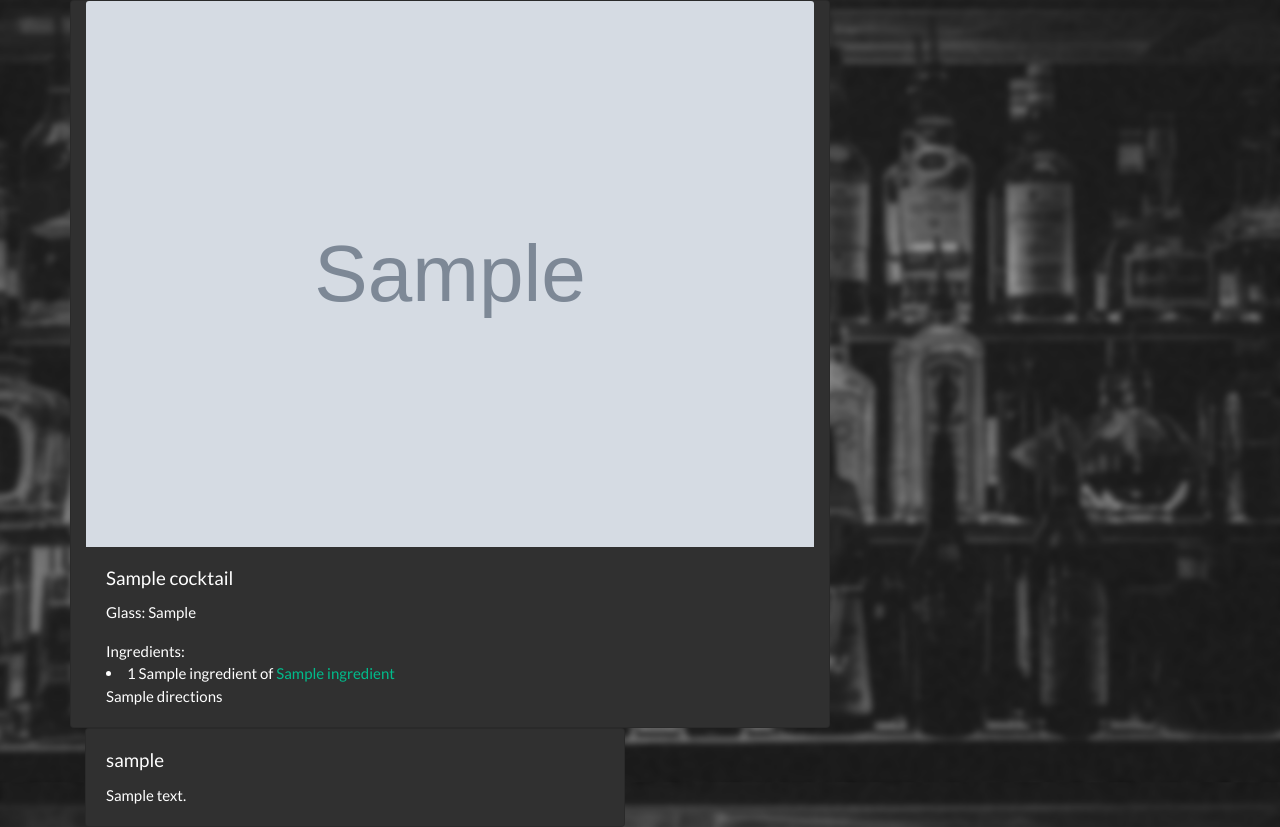
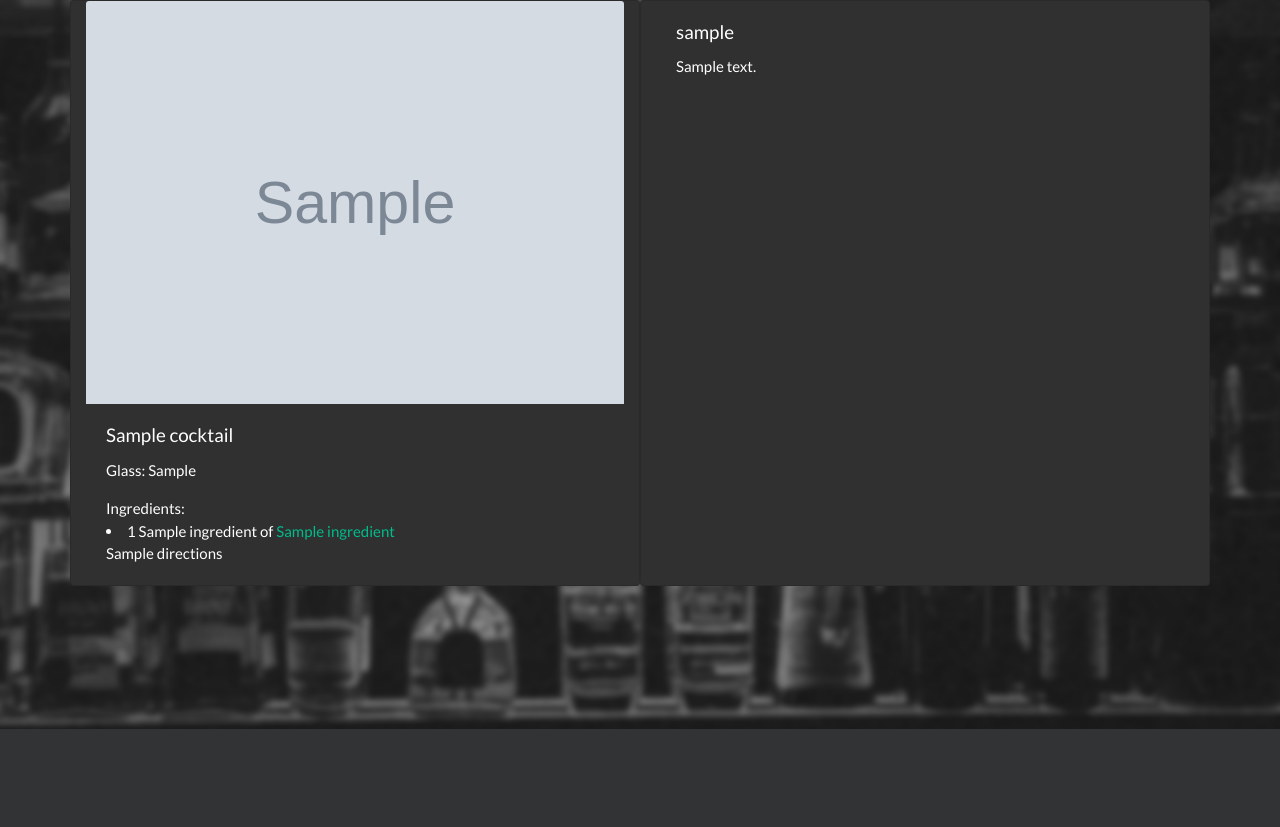
Before and after one commit to jourm/TheCocktailCollection, a Flask app: template templates/get_cocktail.html in a window 1280 px wide. Shown: the part 71-898 px from the top of the page. After the commit the page ends 800 px from the top, so only its background shows below. Run offline with Flask 2, Linux system fonts and the light colour scheme; the template is opened without the code that fills it: most values are stand-ins (such as "Sample title", 1, 10 or a date in 2020); grey boxes marked "Sample" are stand-in pictures; some libraries are stand-ins or nearby versions.

Commit message:
adjust styling of cards on multiple pages

```diff
--- a/templates/add_cocktail.html
+++ b/templates/add_cocktail.html
@@ -4,7 +4,7 @@ Add New Cocktail Recipe
 {% endblock %}
 {% block content %}
 <div class="row">
-	<div class="card col-sm-12 col-md-8">
+	<div class="card col-sm-12 col-md-8 center-card">
 		<form method="POST" action="/add_cocktail">
 			<div class="form-group">
 				<label for="name">Name</label>
--- a/templates/add_ingredient.html
+++ b/templates/add_ingredient.html
@@ -5,7 +5,7 @@ Add Ingredient
 
 {% block content %}
 <div class="row">
-	<div class="card col-sm-12 col-md-8">
+	<div class="card col-sm-12 col-md-8 center-card">
 		<form method="POST" action="/add_ingredient">
 			<div class="form-group">
 				<label for="name">Ingredient</label>
@@ -18,7 +18,7 @@ Add Ingredient
                  <small>Max 500 characters</small>
 			</div>
 			<div class="form-group">
-				<label for="type">ingredient type</label>
+				<label for="type">Ingredient type</label>
 				<select class="form-control" name="ingType" id="type">
                 {% for type in ingType %}
                  <option value="{{ type['name'] }}"> {{ type['name'] }} </option>
--- a/templates/edit_recepie.html
+++ b/templates/edit_recepie.html
@@ -4,7 +4,7 @@ Edit {{ cocktail[name] }} Recipe
 {% endblock %}
 {% block content %}
 <div class="row">
-	<div class="card col-sm-12 col-md-8">
+	<div class="card col-sm-12 col-md-8 center-card">
 		<form method="POST" action="/edit_recepie/{{ cocktail['_id'] }}">
 			<div class="form-group">
 				<label for="name">Name</label>
--- a/templates/get_cocktail.html
+++ b/templates/get_cocktail.html
@@ -5,7 +5,7 @@
 
 {% block content %}
 <div class="row">
-	<div class="card col-sm-12 col-md-8">
+	<div class="card col-sm-12 col-md-8 col-lg-6">
 		<div>
 			<img src="{{cocktail['img-url'] }}" class="card-img-top" alt="image of cocktail">
 			<div class="card-body">
@@ -14,7 +14,7 @@
                 Ingredients:
 					{% for ingredient in cocktail['ingredients'] %}
 					<li>{{ingredient[0]}} {{ingredient[1]}} of <a
-							href="{{url_for('get_ingredient', ingredient_id=ingredient[2])}}">{{ingredient[3]}} </a>
+							href="{{url_for('get_ingredient', ingredient_id=ingredient[2])}}">{{ingredient[3] | capitalize}} </a>
 					</li>
 					{% endfor %}
 				</ul>
@@ -28,11 +28,8 @@
 			</div>
 		</div>
 	</div>
-
-
-	<div class="col-sm-12 col-md-6">
 	{% for comment in cocktail['comments'] %}
-		<div class="card" >
+	<div class="card col-sm-12 col-md-8 col-lg-6" >
 		<div class="card-body">
 			<h5 class="card-title">{{ comment['username'] }}</h5>
 			<p class="card-text">{{ comment['message'] }}</p>
@@ -49,6 +46,7 @@
 	</div>
 	{% endfor %}
 	{% if session['username'] %}
+    <div class="card col-sm-12 col-md-8 col-lg-6">
 		<form action="/add_comment/{{ cocktail['_id'] }}" method="POST">
 			<div class="form-group">
 				<label for="message">Comment</label>
@@ -57,10 +55,12 @@
 			</div>
 			<button type="submit" class="btn btn-primary">Add comment</button>
 		</form>
+    </div>
+</div>
 
 		{% endif %}
-	</div>
-</div>
+
+
 
 
 
```
Also changed, not shown: static/css/style.css (line endings or trailing spaces). Lines whose indentation alone changed are shown as unchanged.
